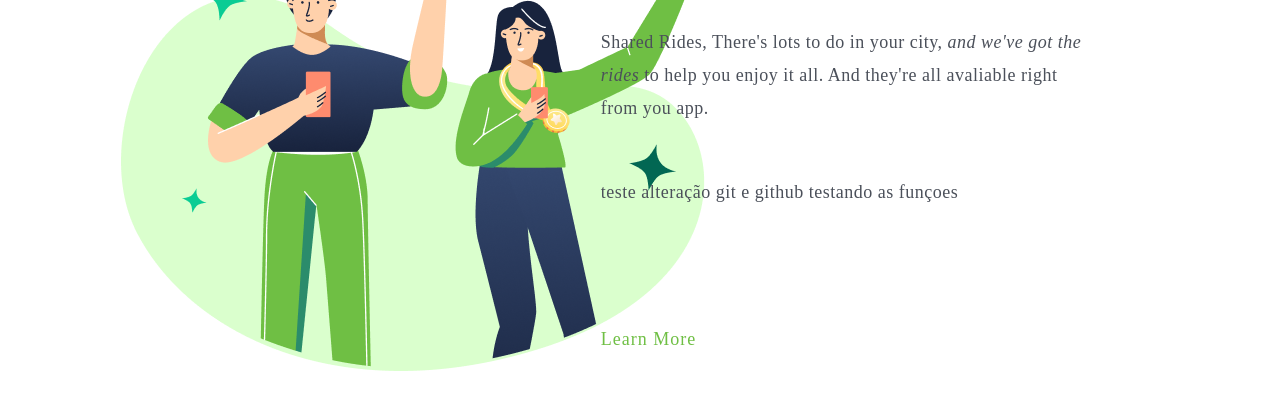
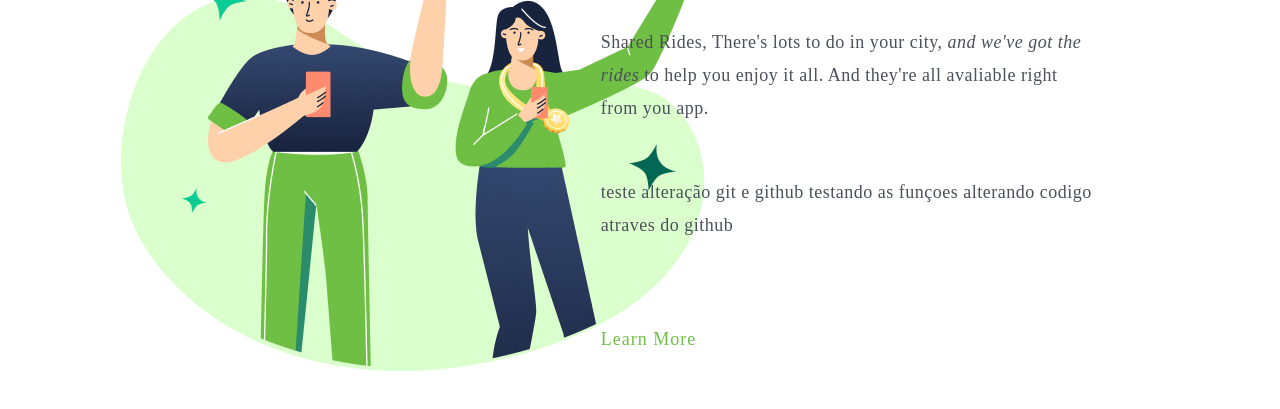
Before and after one commit to mhebliing/Desafio-2-aula-CSS, a plain HTML site: page index.html in a window 1280 px wide. Shown: the part 399-808 px from the top of the page. Drawn offline with Linux system fonts and the light colour scheme.

Commit message:
atualizando index.html
foi alterado o segundo paragrafo

```diff
--- a/index.html
+++ b/index.html
@@ -42,7 +42,7 @@
                 <h1>Wide Coverage Location</h1>
                 <p>Shared Rides, There's lots to do in your city, <em>and we've got the rides</em> to help you enjoy it all. And
                     they're all avaliable right from you app.</p>
-                <p> teste alteração git e github testando as funçoes</p>
+                <p> teste alteração git e github testando as funçoes alterando codigo atraves do github</p>
                 <a class="learn-more">Learn More</a>
             </main>
 
```
